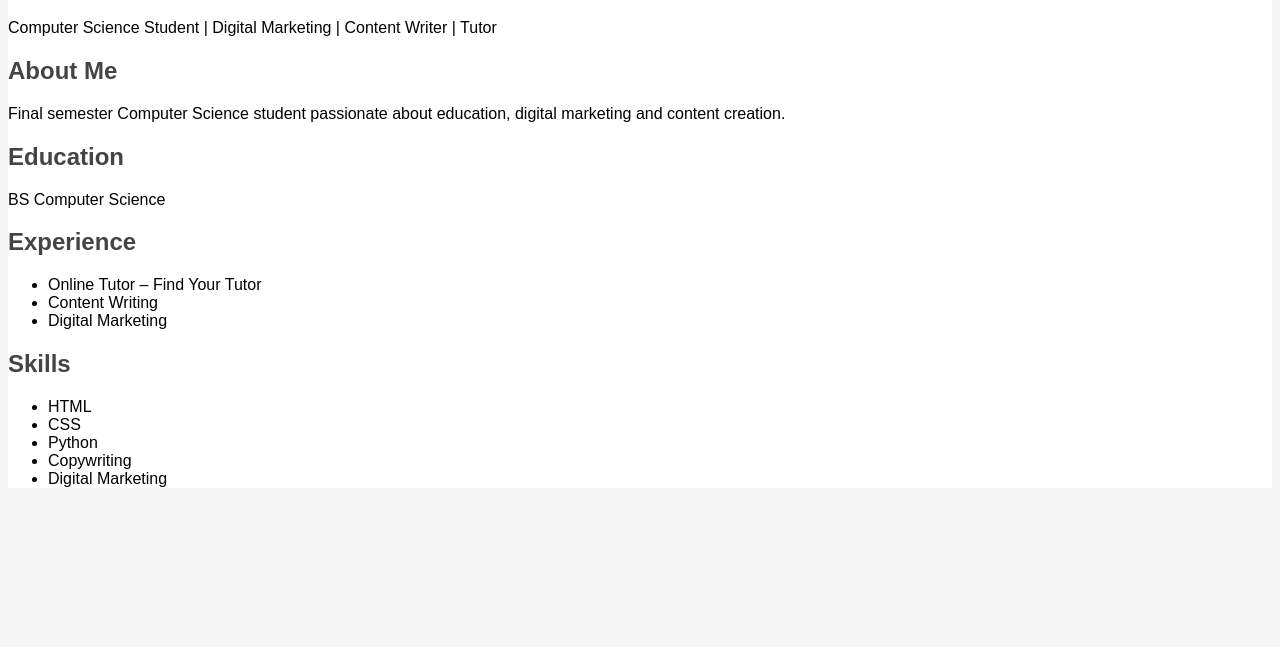
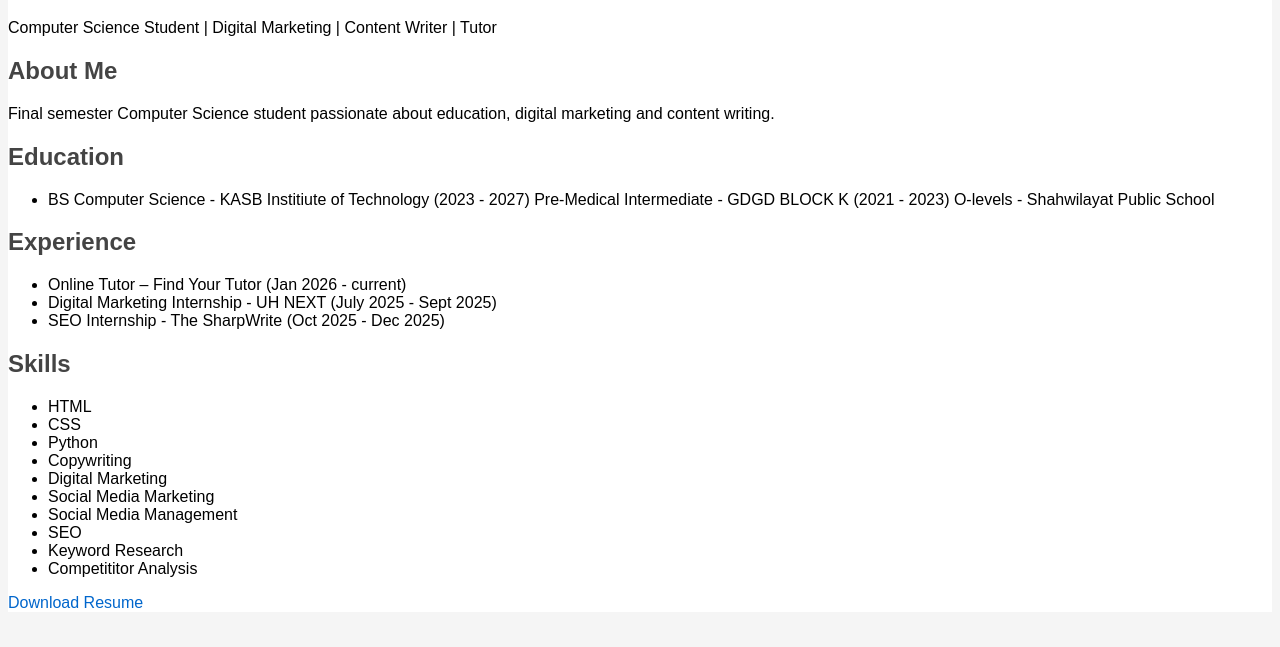
Before and after one commit to aishaalimay29-web/aishaali.github.io, a plain HTML site: page index.html in a window 1280 px wide. Shown: the part 61-708 px from the top of the page. Drawn offline with Linux system fonts and the light colour scheme.

Commit message:
Update index.html

```diff
--- a/index.html
+++ b/index.html
@@ -20,21 +20,28 @@ Content Writer | Tutor
 
 <p>
 Final semester Computer Science student passionate about education,
-digital marketing and content creation.
+digital marketing and content writing.
 </p>
 
 <h2>Education</h2>
 
 <p>
-BS Computer Science
+    <ul>
+    <li>
+        BS Computer Science - KASB Institiute of Technology (2023 - 2027)
+        Pre-Medical Intermediate - GDGD BLOCK K (2021 - 2023)
+        O-levels - Shahwilayat Public School
+    </li>
+     </ul>
+
 </p>
 
 <h2>Experience</h2>
 
 <ul>
-<li>Online Tutor – Find Your Tutor</li>
-<li>Content Writing</li>
-<li>Digital Marketing</li>
+<li>Online Tutor – Find Your Tutor (Jan 2026 - current)</li>
+<li>Digital Marketing Internship - UH NEXT (July 2025 - Sept 2025)</li>
+<li>SEO Internship - The SharpWrite (Oct 2025 - Dec 2025)</li>
 </ul>
 
 <h2>Skills</h2>
@@ -45,10 +52,15 @@ BS Computer Science
 <li>Python</li>
 <li>Copywriting</li>
 <li>Digital Marketing</li>
+<li>Social Media Marketing</li>
+    <li>Social Media Management</li>
+    <li>SEO</li>
+    <li>Keyword Research</li>
+    <li>Competititor Analysis</li>
 </ul>
 
 <p>
-<a href="resume (3).pdf>Download Resume</a>
+<a href="resume (3).pdf">Download Resume</a>
 </p>
 
 </div>
```
